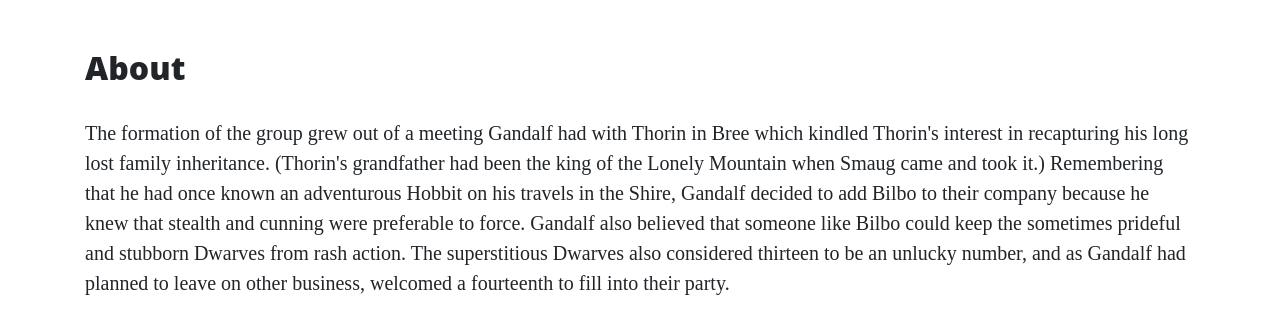
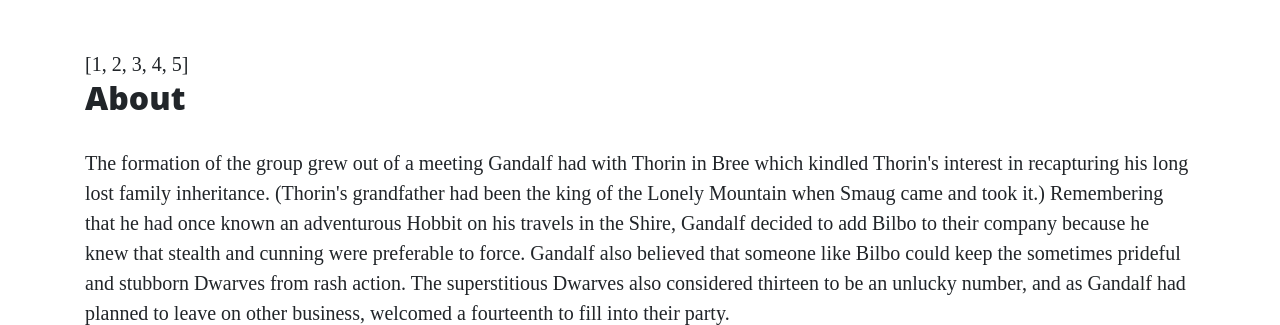
Before and after one commit to Tom1358/foray_into_flask, a Flask app: page /about in a window 1280 px wide. Shown: the part 629-954 px from the top of the page. Run offline with Flask 2, Linux system fonts and the light colour scheme; some libraries are stand-ins or nearby versions.

Commit message:
Add extra expression 'list of numbers' as argument to render_template in app.py and run in curly brackets in about.html to show Python pushing data from the back end to the HTML template on the front end

```diff
--- a/app.py
+++ b/app.py
@@ -11,7 +11,7 @@ def index():
 
 @app.route("/about")
 def about():
-    return render_template("about.html", page_title="About")
+    return render_template("about.html", page_title="About", list_of_numbers=[1, 2, 3, 4, 5])
 
 
 @app.route("/contact")
--- a/templates/about.html
+++ b/templates/about.html
@@ -1,5 +1,8 @@
 {% extends "base.html" %}
 {% block content %}
+
+    {{ list_of_numbers }}
+
     <h2>{{ page_title }}</h2>
     <p>
         The formation of the group grew out of a meeting Gandalf had with Thorin in Bree which kindled Thorin's interest
```
